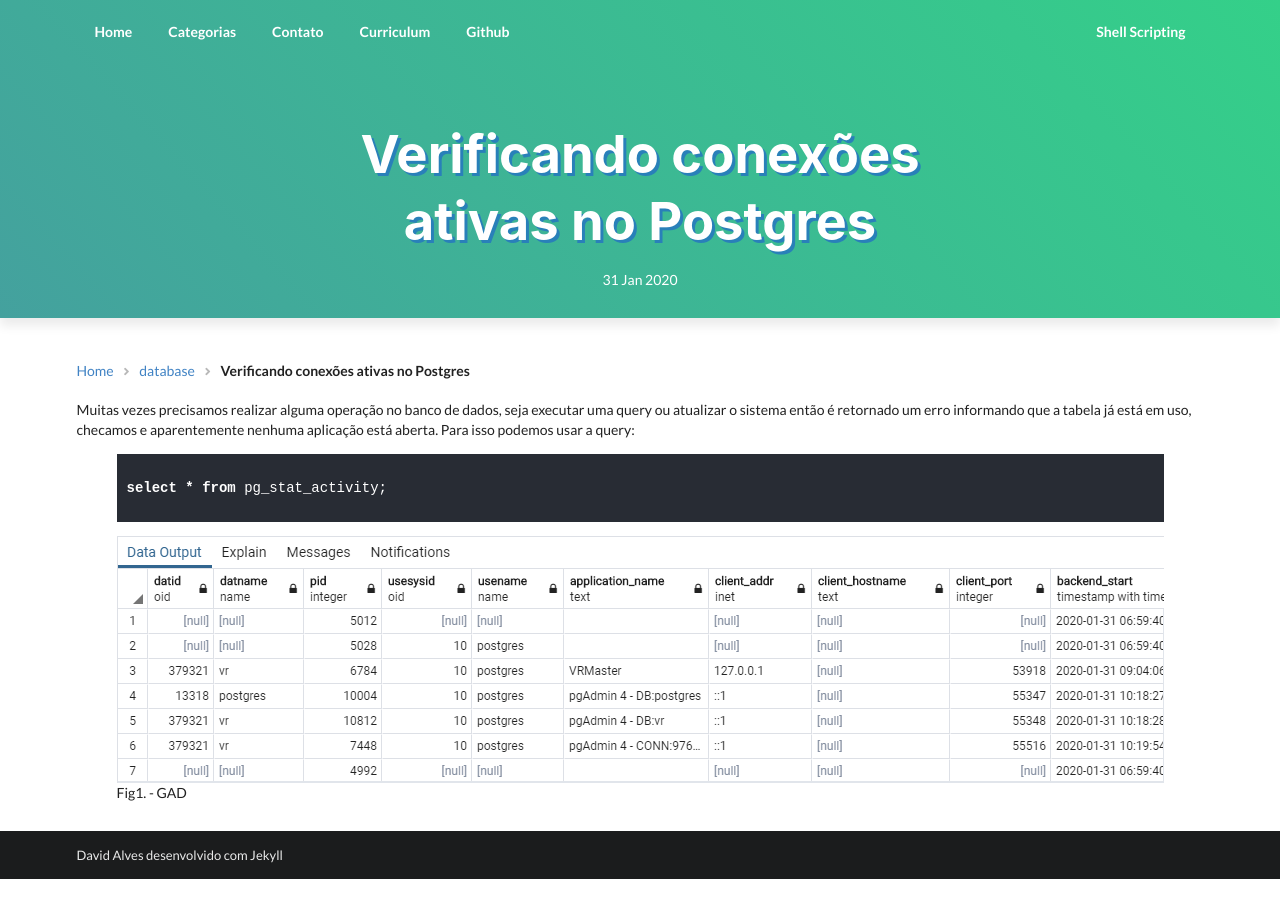
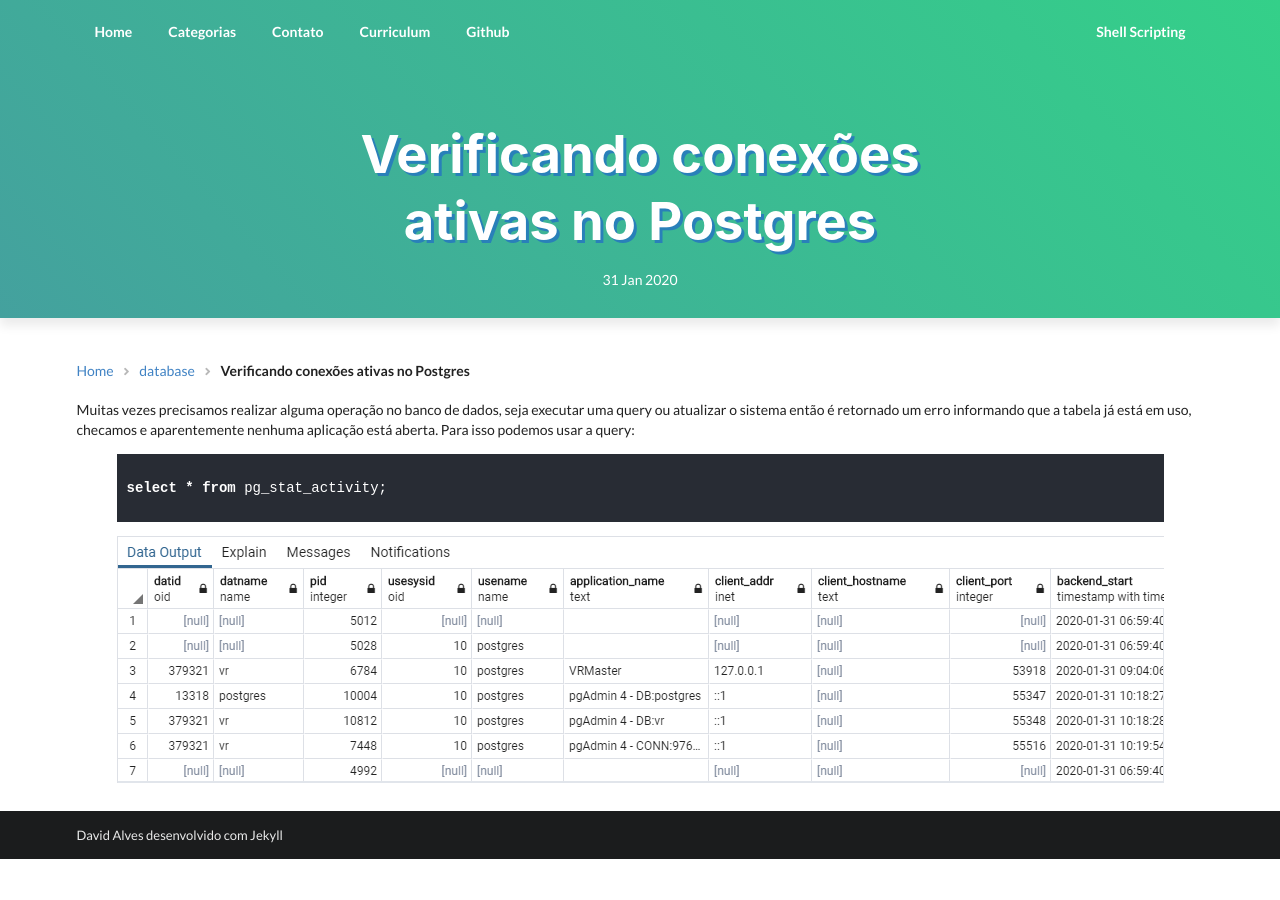
Before and after one commit to david27alves/david27alves.github.io, a Jekyll site: the page built from _posts/2020-01-31-verificando-conexoes-ativas-no-postgres.markdown, in a window 1280 px wide. Built offline with Jekyll 4.4.1, drawn with Linux system fonts in a browser that asks for light colours.

Commit message:
Update 2020-01-31-verificando-conexoes-ativas-no-postgres.markdown

```diff
--- a/_posts/2020-01-31-verificando-conexoes-ativas-no-postgres.markdown
+++ b/_posts/2020-01-31-verificando-conexoes-ativas-no-postgres.markdown
@@ -20,5 +20,4 @@ select * from pg_stat_activity;
 
 <figure>
   <img src="https://raw.githubusercontent.com/david27alves/david27alves.github.io/master/_posts/img/pgactivity.png" alt="GAD">
-  <figcaption>Fig1. - GAD</figcaption>
 </figure>
```
